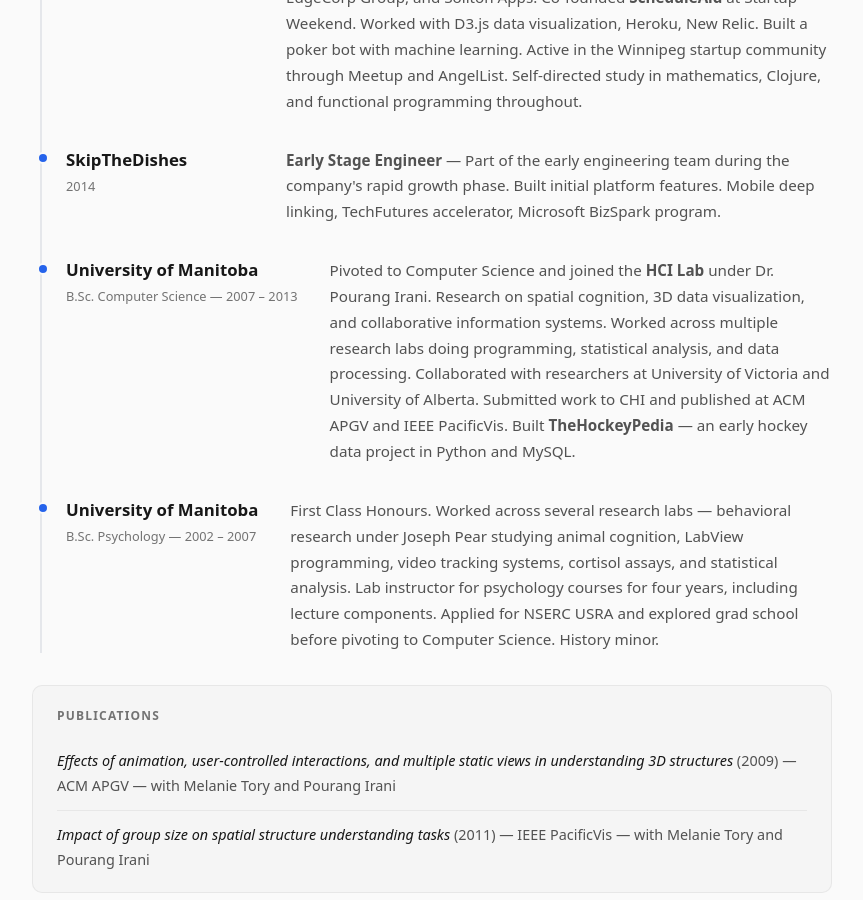
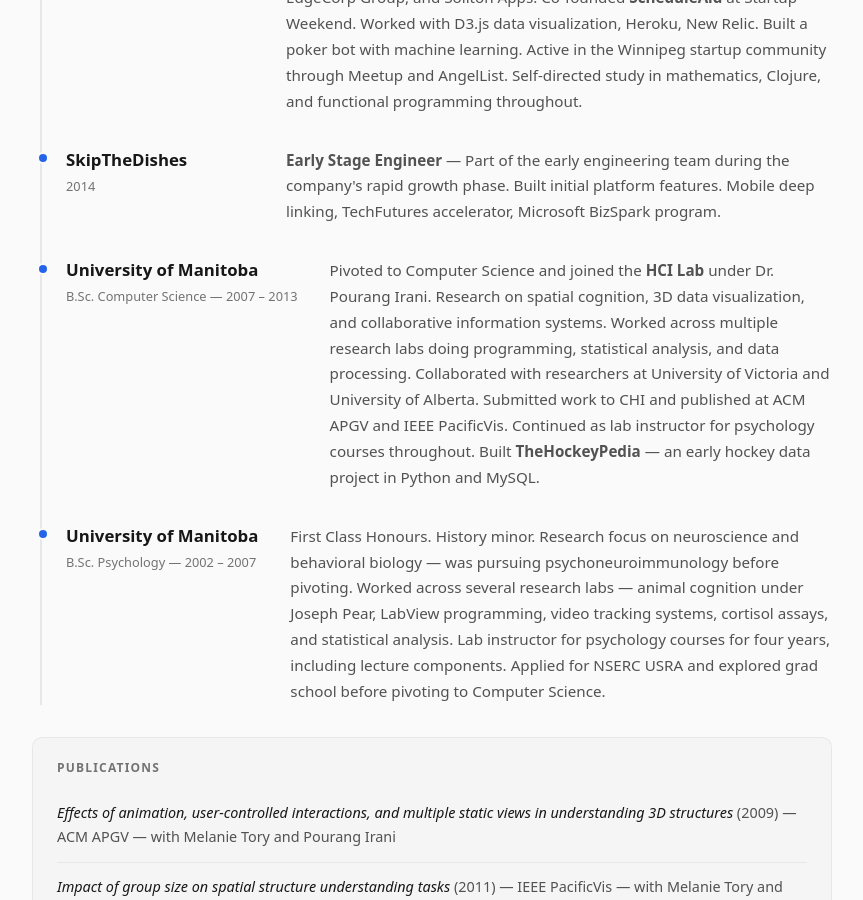
Before and after one commit to taylorSando/taylorSando.github.io, a Jekyll site: the page built from index.html, in a window 1280 px wide and 900 px high, scrolled down 2370 px. Shown: the whole window, without its empty margins (208-1071 px from the left). Built offline with Jekyll 4.4.1, drawn with Linux system fonts in a browser that asks for light colours.

Commit message:
Add history minor, psychoneuroimmunology note, lab instructor overlap
Psychology section: history minor, neuroscience/psychoneuroimmunology
research direction before pivot. CS section: continued as lab
instructor for psychology courses during CS degree.

Co-Authored-By: Claude Opus 4.6 <noreply@anthropic.com>

```diff
--- a/index.html
+++ b/index.html
@@ -164,6 +164,7 @@ layout: landing
       doing programming, statistical analysis, and data processing. Collaborated
       with researchers at University of Victoria and University of Alberta.
       Submitted work to CHI and published at ACM APGV and IEEE PacificVis.
+      Continued as lab instructor for psychology courses throughout.
       Built <strong>TheHockeyPedia</strong> &mdash; an early hockey data project
       in Python and MySQL.
     </div>
@@ -175,12 +176,13 @@ layout: landing
       <span>B.Sc. Psychology &mdash; 2002 &ndash; 2007</span>
     </div>
     <div class="journey-desc">
-      First Class Honours. Worked across several research labs &mdash; behavioral
-      research under Joseph Pear studying animal cognition, LabView programming,
-      video tracking systems, cortisol assays, and statistical analysis. Lab
-      instructor for psychology courses for four years, including lecture
-      components. Applied for NSERC USRA and explored grad school before
-      pivoting to Computer Science. History minor.
+      First Class Honours. History minor. Research focus on neuroscience and
+      behavioral biology &mdash; was pursuing psychoneuroimmunology before
+      pivoting. Worked across several research labs &mdash; animal cognition
+      under Joseph Pear, LabView programming, video tracking systems, cortisol
+      assays, and statistical analysis. Lab instructor for psychology courses
+      for four years, including lecture components. Applied for NSERC USRA
+      and explored grad school before pivoting to Computer Science.
     </div>
   </div>
 </div>
```
